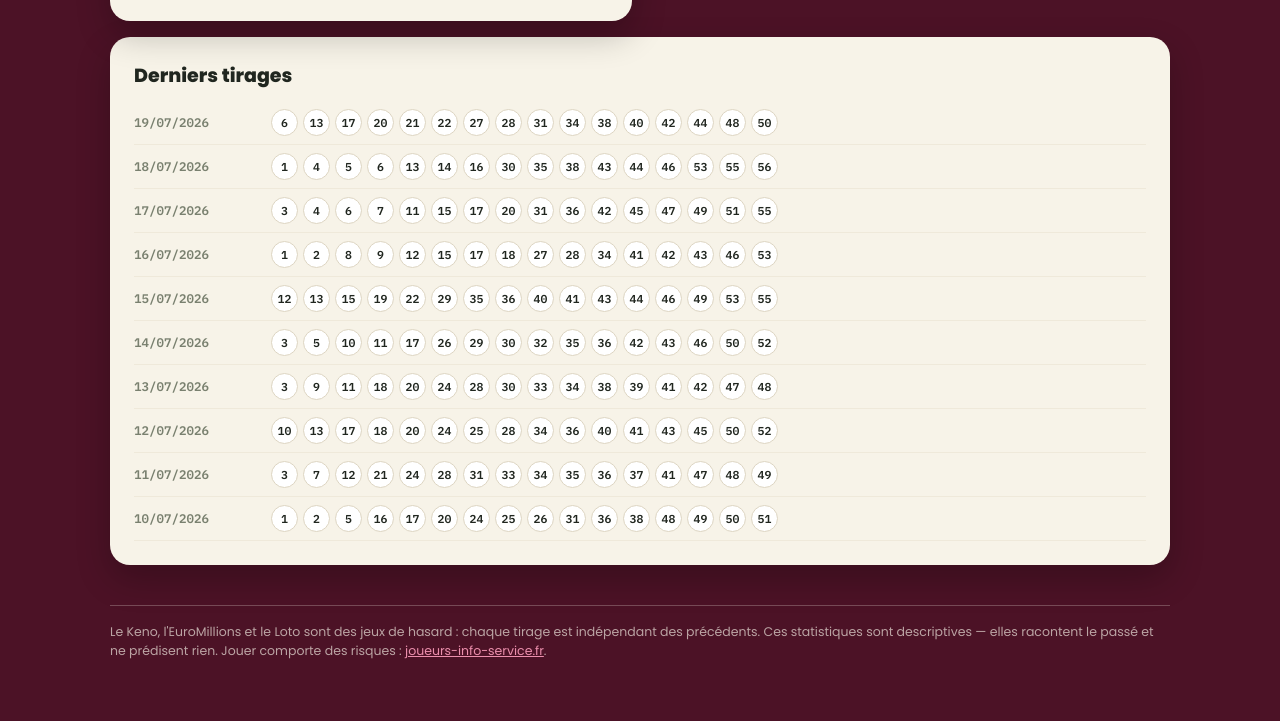
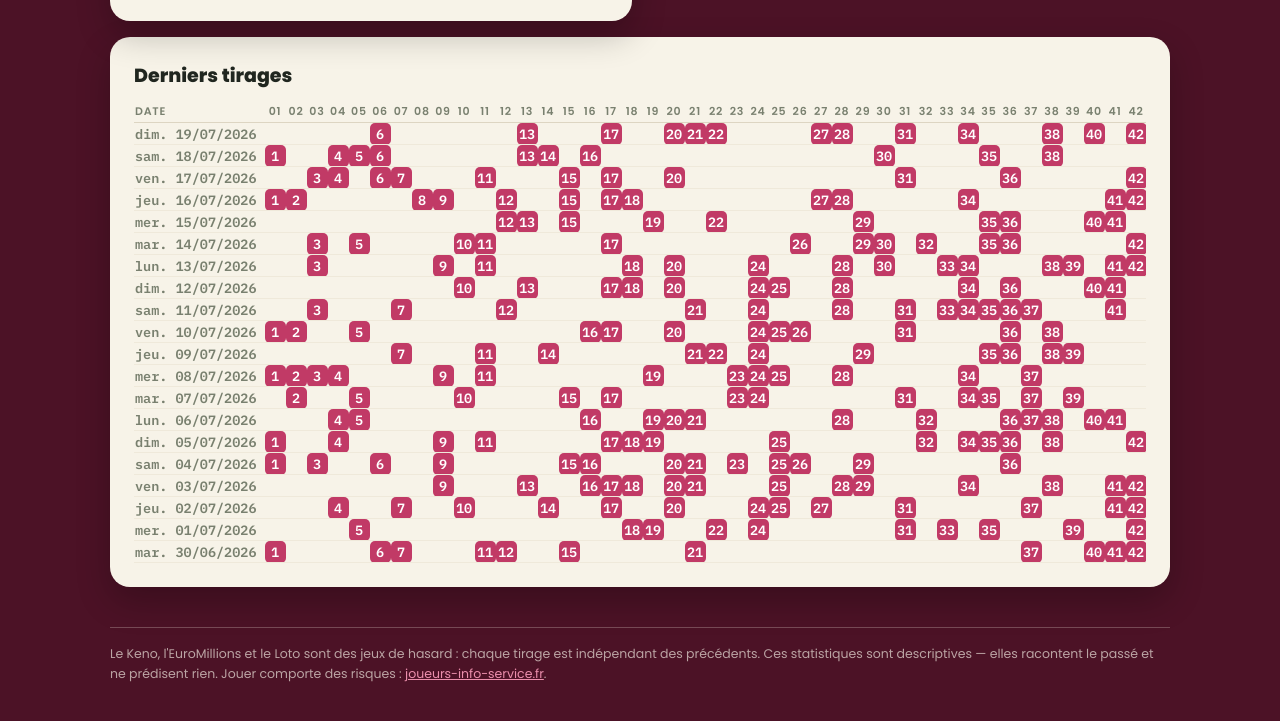
Before and after one commit to kaspro183/statirage, a website: page site/index.html in a window 1280 px wide. Shown: the part 6278-6999 px from the top of the page. Drawn offline with nearby package versions, Linux system fonts and the light colour scheme.

Commit message:
Add files via upload

```diff
--- a/site/index.html
+++ b/site/index.html
@@ -217,6 +217,19 @@
   }
   .ball.star { border-color: var(--accent); color: var(--accent); border-radius: 8px; }
 
+  .matrix-wrap { overflow-x: auto; margin-top: 6px; }
+  table.matrix { border-collapse: collapse; font: 600 10px 'IBM Plex Mono', monospace; }
+  table.matrix th, table.matrix td {
+    min-width: 21px; height: 22px; text-align: center; padding: 0 1px;
+    border-bottom: 1px solid var(--papier-2);
+  }
+  table.matrix thead th { color: var(--muted); font-weight: 600; border-bottom: 1px solid var(--ligne); }
+  table.matrix .mdate {
+    position: sticky; left: 0; background: var(--papier); z-index: 2;
+    text-align: left; padding-right: 8px; min-width: 96px; color: var(--muted); white-space: nowrap;
+  }
+  table.matrix td.hit { background: var(--accent); color: var(--accent-ink); border-radius: 5px; }
+  table.matrix td.hit-extra { background: var(--encre); color: var(--papier); border-radius: 8px; }
   footer { margin-top: 40px; padding-top: 16px; border-top: 1px solid rgba(247,243,232,.25); color: rgba(247,243,232,.65); font-size: 12.5px; }
   footer a { color: var(--accent-soft); }
   .modal-back {
@@ -1072,10 +1085,24 @@ function render() {
       `<span class="ztag ${t.z >= 0 ? "pos" : "neg"}">N°${t.n} ${t.z >= 0 ? "+" : ""}${t.z.toFixed(2)}σ</span>`).join("");
   }
 
-  $("#drawsList").innerHTML = draws.slice(0, 10).map(d =>
-    `<div class="draw-line"><span class="draw-date">${fmtDate(d.date)}${d.time ? " · " + d.time : ""}</span>` +
-    d.numbers.map(n => `<span class="ball">${n}</span>`).join("") +
-    d.extras.map(n => `<span class="ball star">${n}</span>`).join("") + `</div>`).join("");
+  {
+    const last = draws.slice(0, 20);
+    const hasExtras = g.extraMax > 0;
+    let html = '<div class="matrix-wrap"><table class="matrix"><thead><tr><th class="mdate">Date</th>';
+    for (let n = 1; n <= g.max; n++) html += `<th>${String(n).padStart(2, "0")}</th>`;
+    if (hasExtras) html += `<th>★</th>`;
+    html += '</tr></thead><tbody>';
+    last.forEach(d => {
+      const inDraw = new Set(d.numbers);
+      html += `<tr><td class="mdate">${d.date.toLocaleDateString("fr-FR", { weekday: "short" })} ${fmtDate(d.date)}${d.time ? " · " + d.time : ""}</td>`;
+      for (let n = 1; n <= g.max; n++)
+        html += inDraw.has(n) ? `<td class="hit">${n}</td>` : "<td></td>";
+      if (hasExtras) html += `<td class="hit-extra">${d.extras.join(" ")}</td>`;
+      html += "</tr>";
+    });
+    html += "</tbody></table></div>";
+    $("#drawsList").innerHTML = html;
+  }
 
   $("#app").classList.remove("hidden");
   renderExtras2();
```
